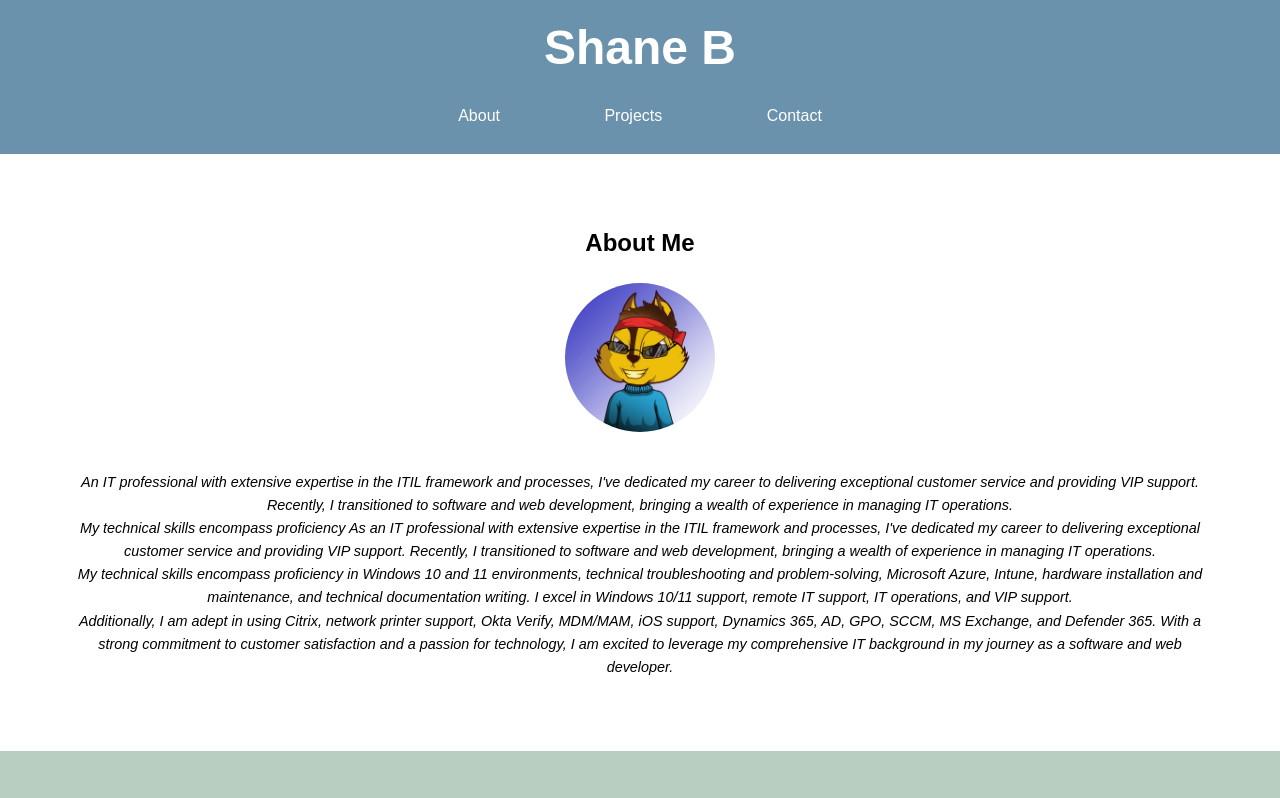
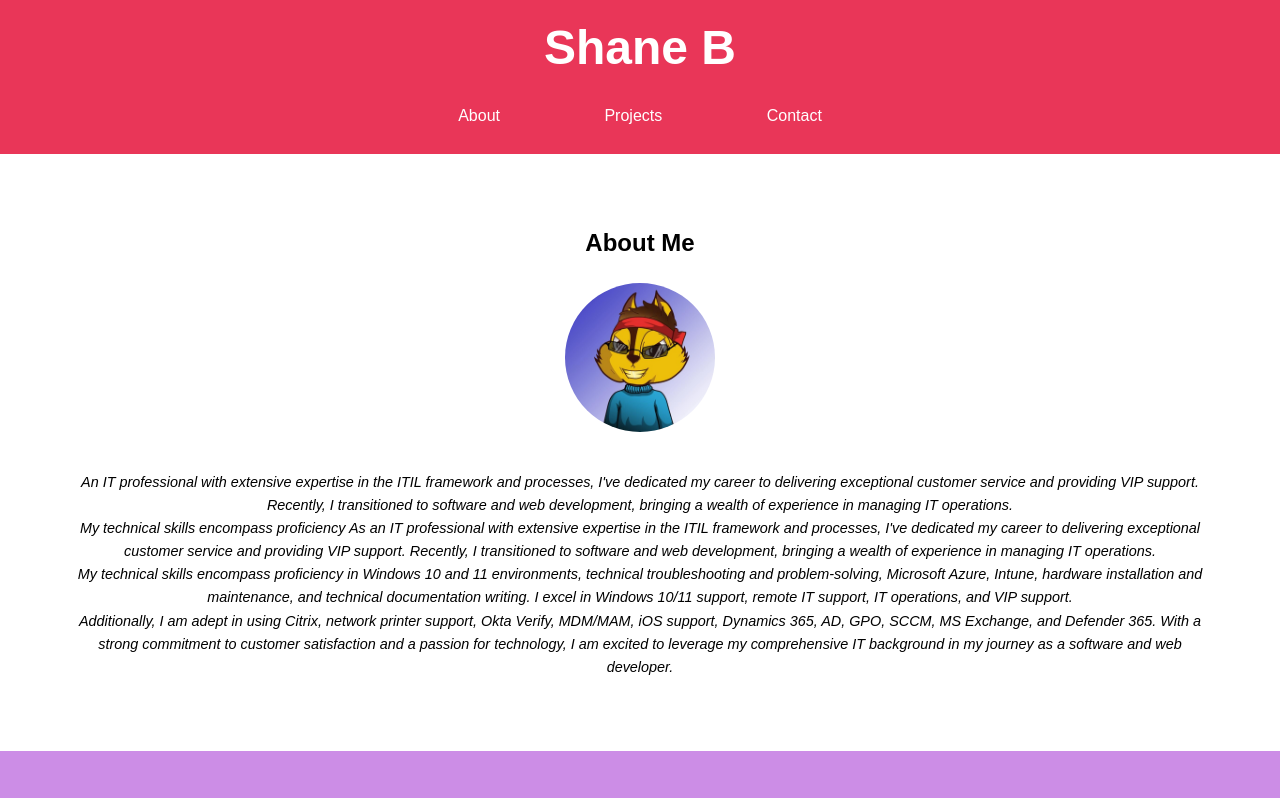
Before and after one commit to ShaneBrown10/PersonalPortfolioWebpage, a plain HTML site: page index.htm in a window 1280 px wide. Shown: the top 798 px of the page. Drawn offline with Linux system fonts and the light colour scheme.

Commit message:
colour change

```diff
--- a/style.css
+++ b/style.css
@@ -4,13 +4,13 @@ body {
     margin: auto;
     padding: 0;
     line-height: 1.6;
-    background-color: #b7cec1;
+    background-color: #b65adbb0;
 
 }
 
 /* Header----------------------------------- */
 header {
-    background-color: #6b92ac;
+    background-color: #fc00009d;
     color: white;
     padding: 10px 0;
     text-align: center;
```
